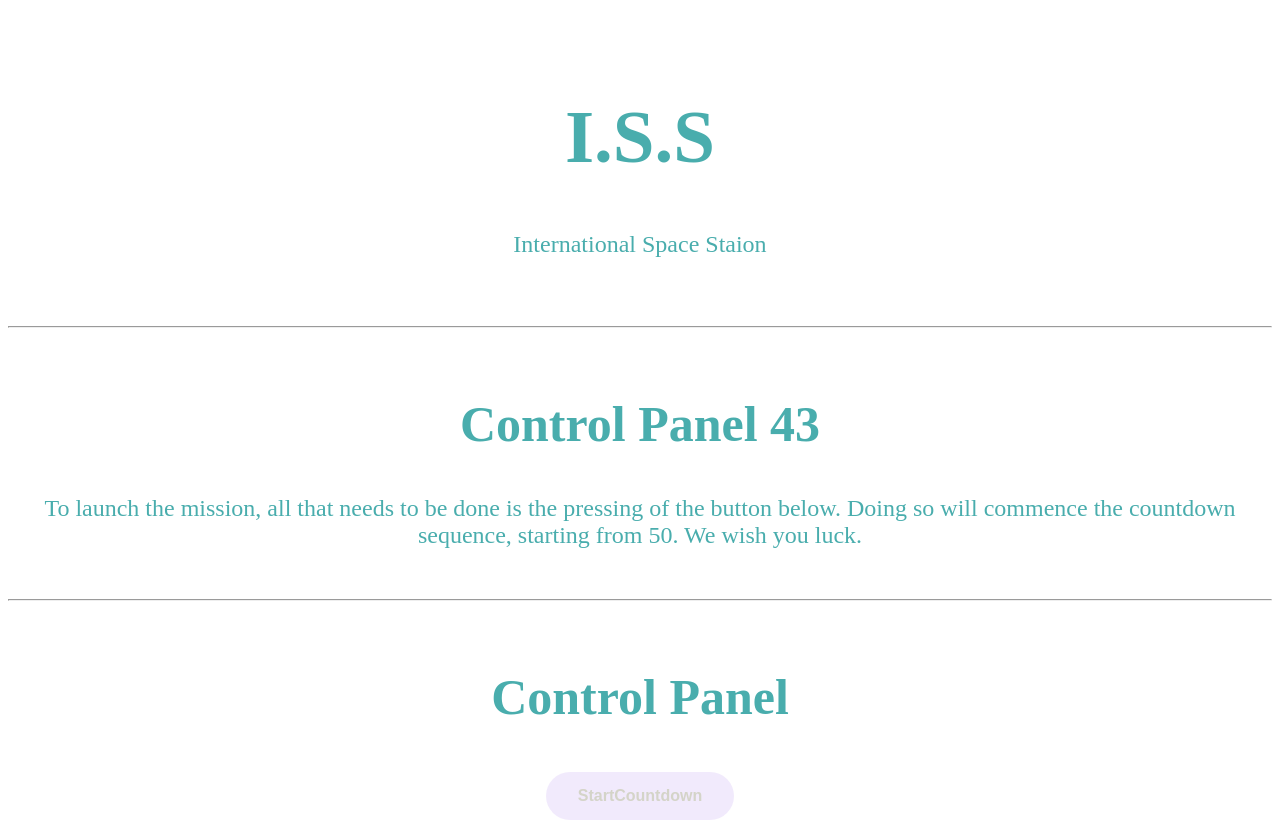
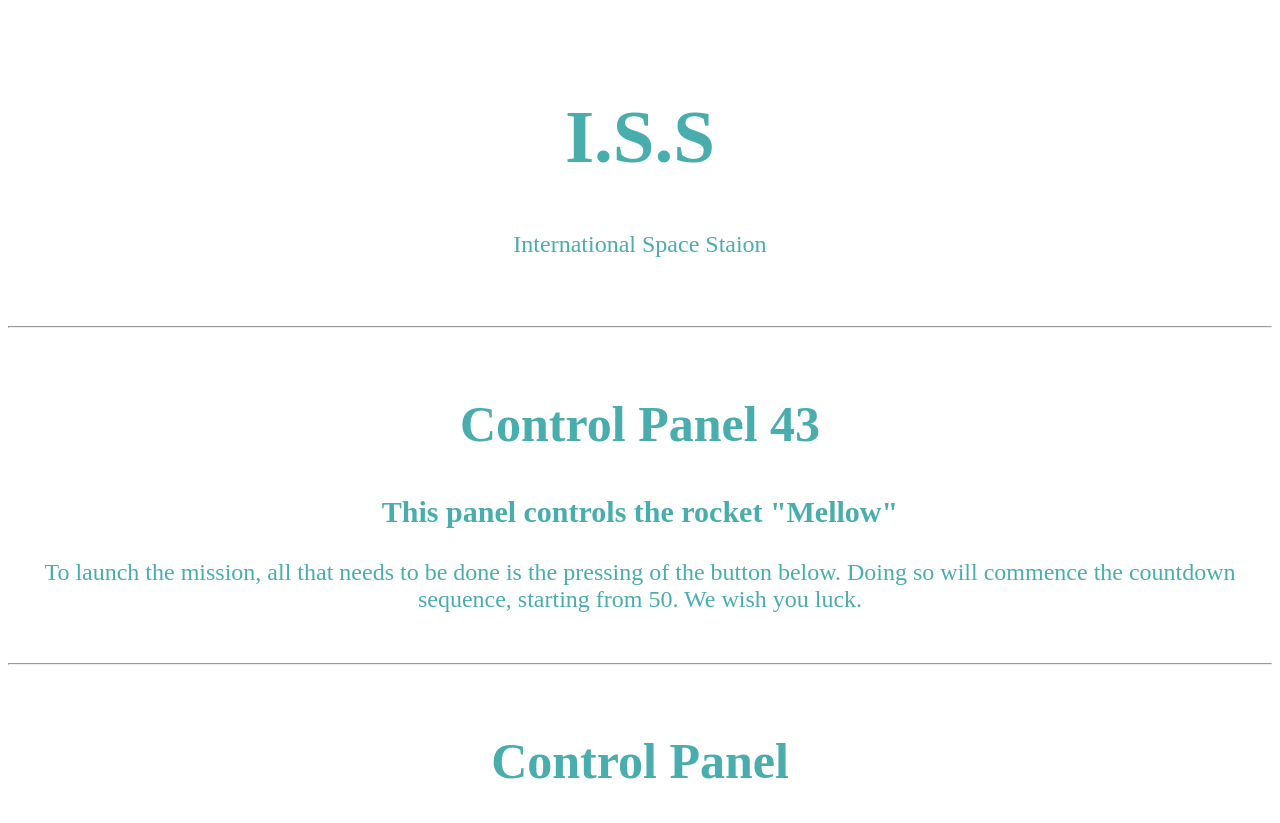
Before and after one commit to heabeach/space, a plain HTML site: page index.html in a window 1280 px wide. Shown: the top 823 px of the page. Drawn offline with Linux system fonts and the light colour scheme.

Commit message:
improved

```diff
--- a/index.html
+++ b/index.html
@@ -1,5 +1,6 @@
 <!DOCTYPE html>
 <html>
+
 <head>
     <title>Coundown Timer</title>
     <style>
@@ -10,25 +11,35 @@
             color: rgb(73, 173, 173);
             text-align: center;
         }
+
         h1 {
             text-align: center;
             font-size: 75px;
         }
+
         h2 {
             text-align: center;
             font-size: 50px;
         }
+
+        h3 {
+            text-align: center;
+            font-size: 30px;
+        }
+
         p {
             text-align: left;
             font-size: x-large;
             text-align: center;
         }
+
         #theFinalCountdown {
             text-align: center;
             font-size: xx-large;
         }
+
         button {
-            background-color:rgba(174, 133, 235, 0.171);
+            background-color: rgba(174, 133, 235, 0.171);
             color: rgba(199, 202, 177, 0.699);
             border: none;
             padding: 15px 32px;
@@ -42,10 +53,11 @@
             font-weight: bold;
             align-self: center;
         }
+
         button:hover {
             background-color: transparent;
             border: 2px solid #bd1515a6;
-            color:lavenderblush;
+            color: lavenderblush;
         }
     </style>
     <!--Switches language from html to javascript-->
@@ -60,7 +72,9 @@
                 //changes the text to the timer's text to show the countdown
                 currentCount--;
                 //The same as currentCount = -1;  *Decreases the count by 1
-                    if (currentCount < -1){
+
+
+                if (currentCount < -1) {
                     //Sends alerts when the current count equals -1//
                     clearInterval(timer);
                     //clears the timer//
@@ -76,6 +90,7 @@
         } //end of funtion (scope operator)
     </script>
 </head>
+
 <body>
     <!--creates a break-->
     <br><br>
@@ -85,7 +100,7 @@
     <hr>
     <br>
     <h2>Control Panel 43</h2>
-
+    <h3>This panel controls the rocket "Mellow"</h3>
     <p>To launch the mission, all that needs to be done is the pressing of the button below.
         Doing so will commence the countdown sequence, starting from 50. We wish you luck.</p>
     <br>
```
Lines whose indentation alone changed are shown as unchanged.
